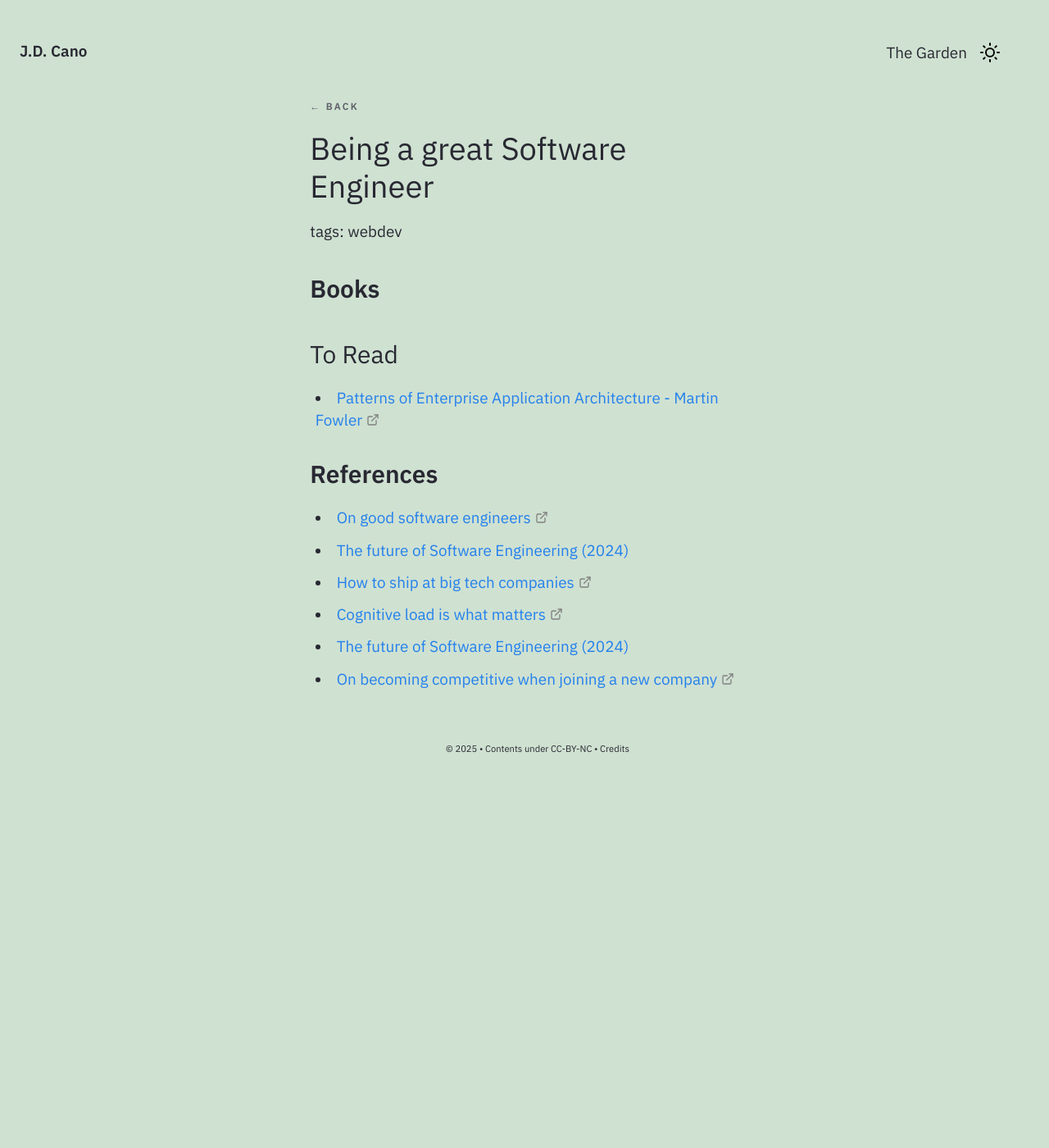
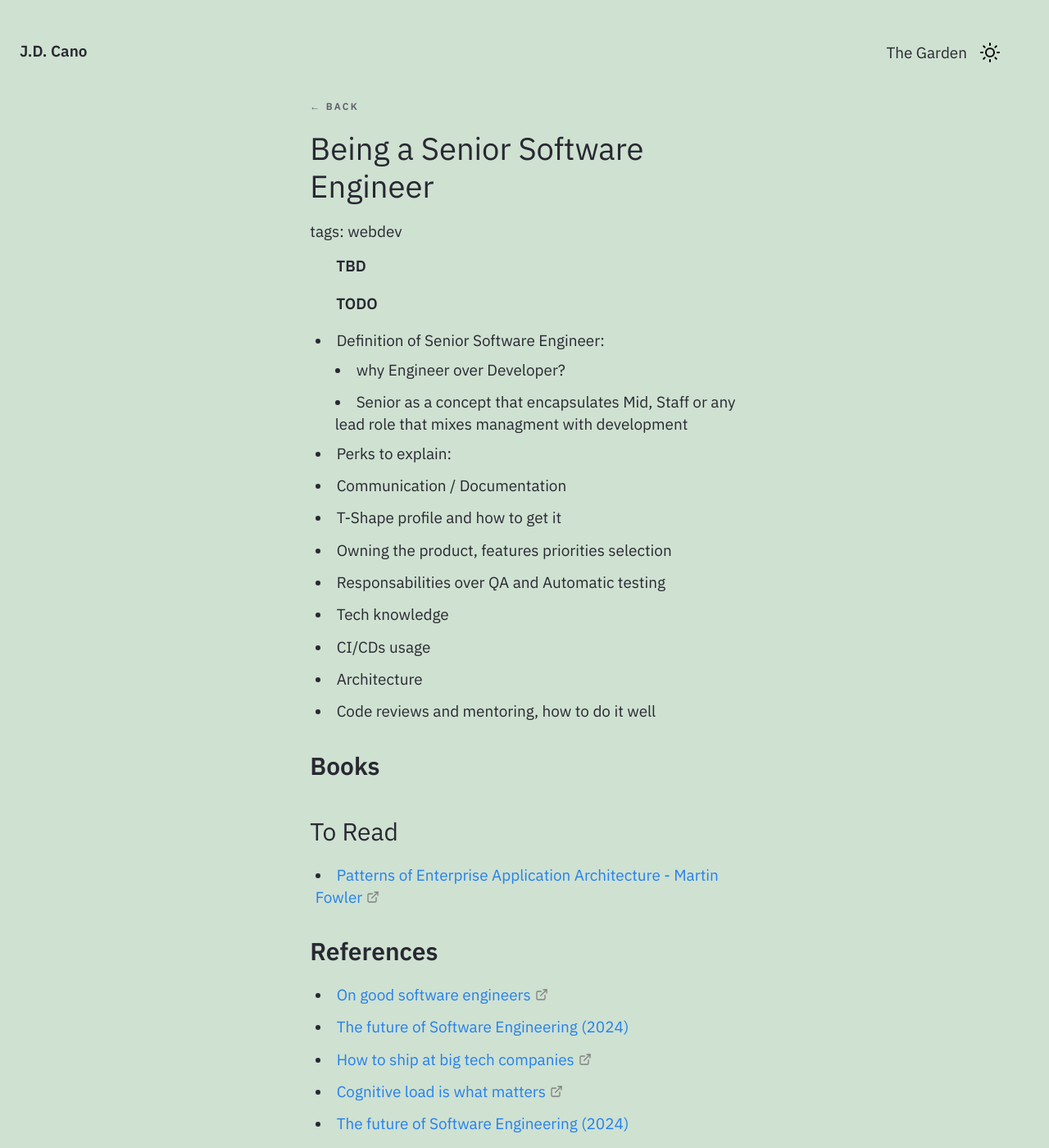
Before and after one commit to Gorzas/gorzas.github.io, a Jekyll site: the page built from _notes/Public/tech/Being a Senior Software Engineer.md, in a window 1280 px wide and 1400 px high. Shown: the whole window at 82% size. Built offline with Jekyll 4.4.1, drawn with Linux system fonts in a browser that asks for light colours.

Commit message:
Update and rename Being a great Software Engineer.md to Being a Senior Software Engineer.md

```diff
--- a/_notes/Public/tech/Being a great Software Engineer.md
+++ b/_notes/Public/tech/Being a Senior Software Engineer.md
@@ -1,12 +1,30 @@
 ---
-title: Being a great Software Engineer
+title: Being a Senior Software Engineer
 feed: show
 tags: webdev
 date: 30-10-2024
-updated: 13-05-2025
+updated: 15-10-2025
 type: essay
 growth: seedlings
 ---
+
+**TBD**
+
+**TODO**
+
+- Definition of Senior Software Engineer:
+  - why Engineer over Developer?
+  - Senior as a concept that encapsulates Mid, Staff or any lead role that mixes managment with development
+- Perks to explain:
+ - Communication / Documentation
+ - T-Shape profile and how to get it
+ - Owning the product, features priorities selection
+ - Responsabilities over QA and Automatic testing
+ - Tech knowledge
+ - CI/CDs usage
+ - Architecture
+ - Code reviews and mentoring, how to do it well
+
 
 ## Books
 
```
